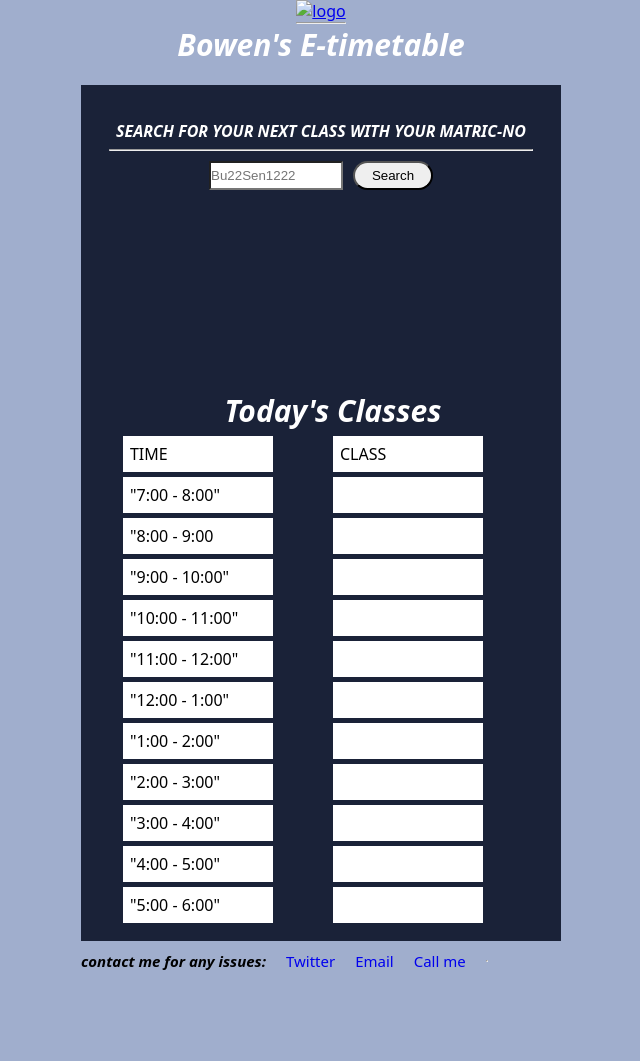
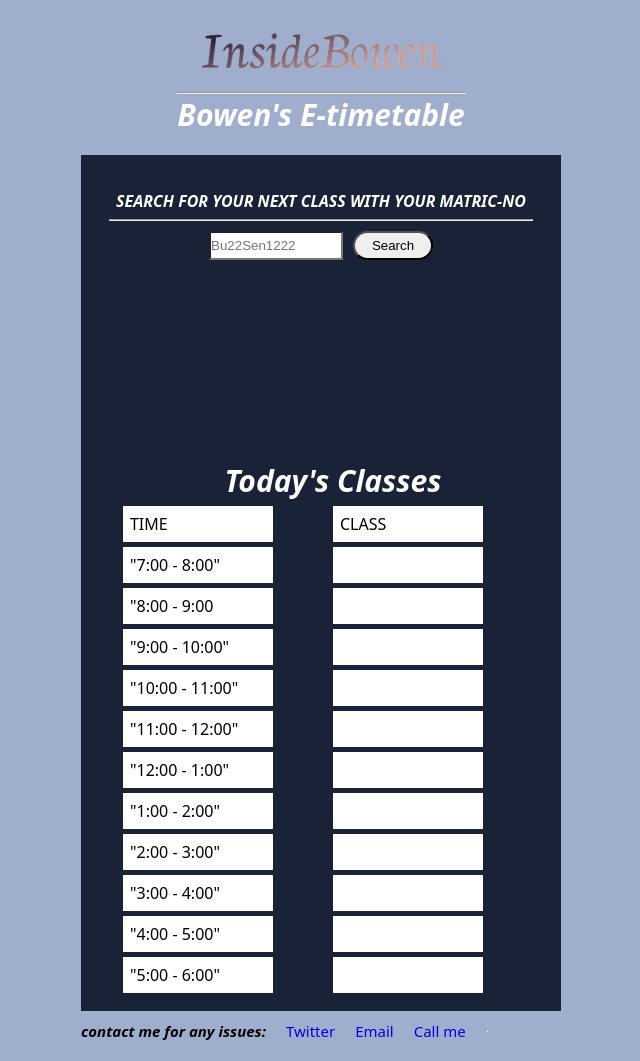
Before and after one commit to temixxx555/e-time, a plain HTML site: page index.html in a window 1280 px wide. Shown: the whole page, without its empty margins (319-959 px from the left). Before the commit the page ends 991 px from the top, so only its background shows below. Drawn offline with Linux system fonts and the light colour scheme; the site is published under a folder, as on GitHub Pages, so addresses that start at the root find nothing.

Commit message:
Update index.html

```diff
--- a/index.html
+++ b/index.html
@@ -16,7 +16,7 @@
             target="_blank"
             rel="noopener noreferrer"
             ><img
-              src="/Screenshot_2024-03-20_113442-removebg-preview (1).png"
+              src="Screenshot_2024-03-20_113442-removebg-preview (1).png"
               alt="logo"
               width="290px"
           /></a>
```
